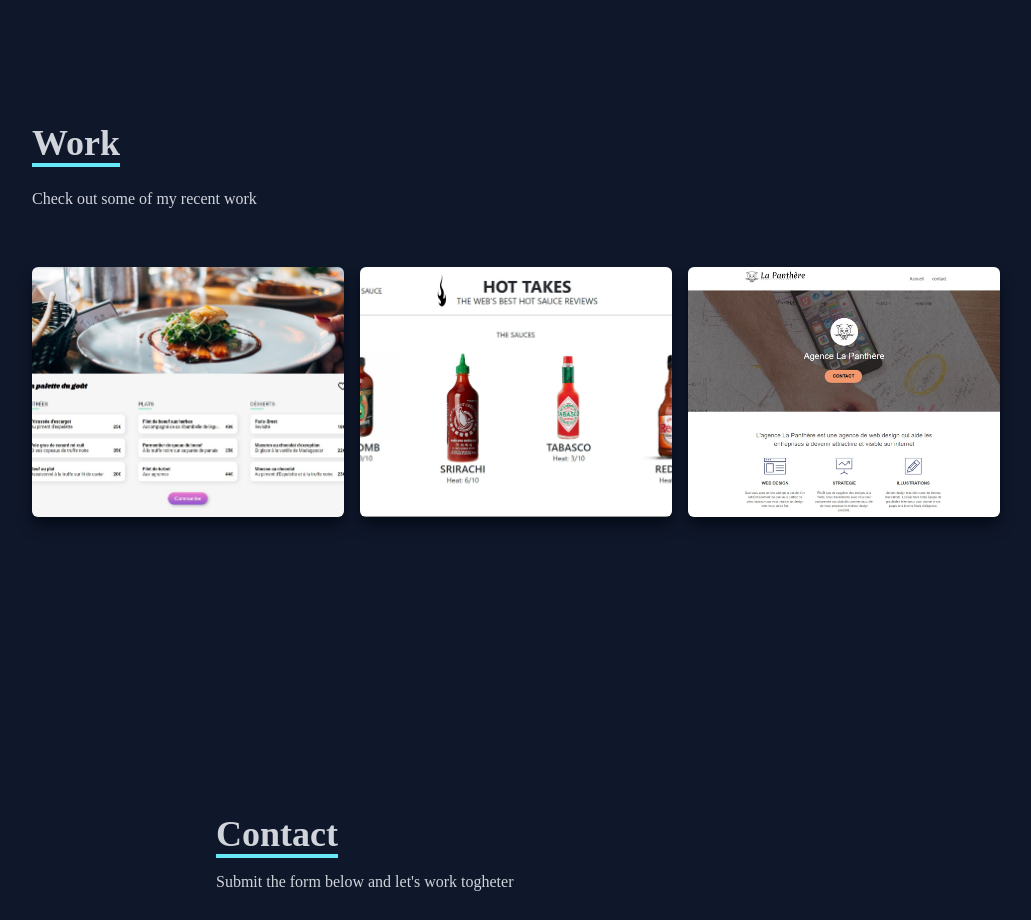
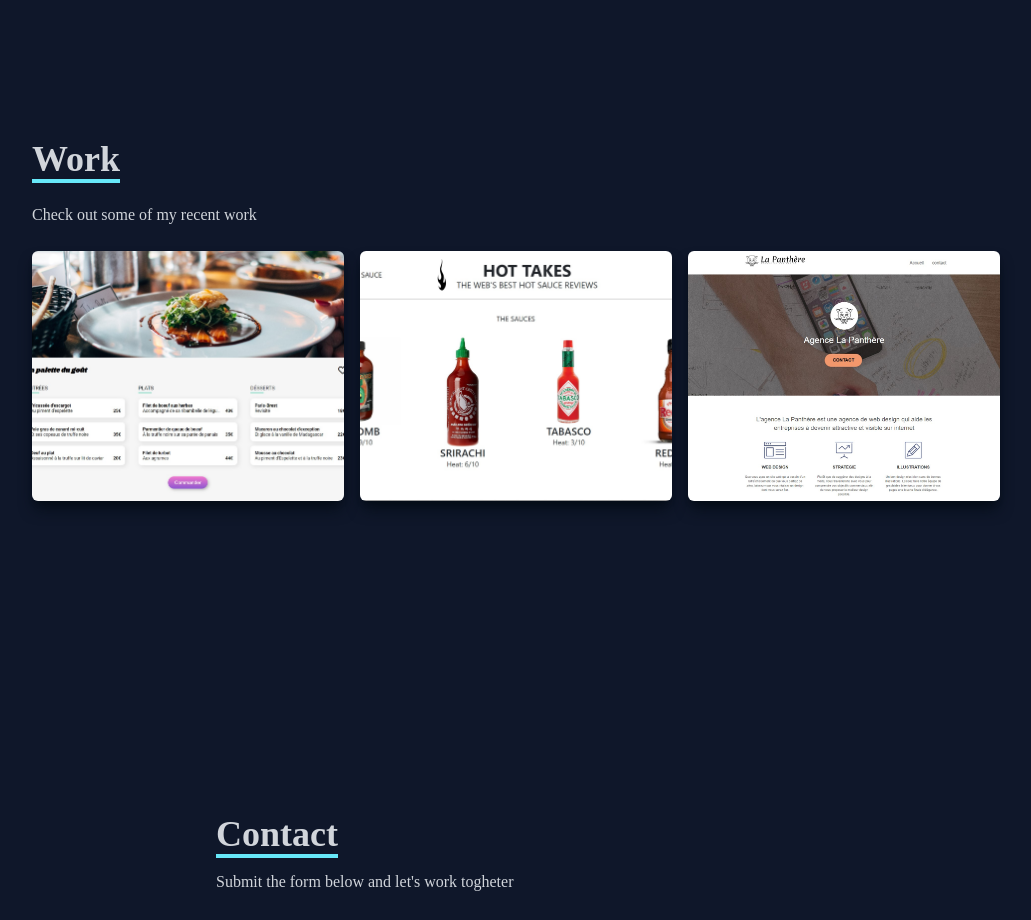
Before and after one commit to OmidCode/Portfolio, a React (Create React App) app: page / in a window 1280 px wide. Shown: the part 2480-3400 px from the top of the page, without its empty margins (124-1155 px from the left). Built offline with nearby package versions, Linux system fonts and the light colour scheme.

Commit message:
little update

```diff
--- a/package.json
+++ b/package.json
@@ -1,5 +1,5 @@
 {
-  "homepage": "https://OmidCode.github.io/Portfolio",
+  "homepage": "https://OmidCode.github.io/portfolio",
   "name": "portfolio-app",
   "version": "0.1.0",
   "private": true,
--- a/src/components/Navbar.jsx
+++ b/src/components/Navbar.jsx
@@ -67,7 +67,7 @@
         </li>
         <li className="py-6 text-4xl">
           <Link onClick={handleClick} to="work" smooth={true} duration={500}>
-            Projects
+            Work
           </Link>
         </li>
         <li className="py-6 text-4xl">
--- a/src/components/Work.jsx
+++ b/src/components/Work.jsx
@@ -7,9 +7,9 @@
   //setProject(data);
 
   return (
-    <div name="work" className="w-full md:h-screen text-gray-300 bg-slate-900">
+    <div name="work" className="w-full h-screen text-gray-300 bg-slate-900">
       <div className="max-w-[1000px] mx-auto p-4 flex flex-col justify-center w-full h-full">
-        <div className="pb-8">
+        <div>
           <p className="text-4xl font-bold inline border-b-4 text-gray-300 border-cyan-300">Work</p>
           <p className="py-6">Check out some of my recent work</p>
         </div>
--- a/src/data/data.js
+++ b/src/data/data.js
@@ -15,7 +15,7 @@
     name: 'API for social network with CRUD operations using NodeJS and MongoDB',
     image: HotTakesImg,
     github: 'https://github.com/OmidCode/Piiquante-P6',
-    live: '',
+    live: 'https://404/',
   },
   {
     id: 3,
```
